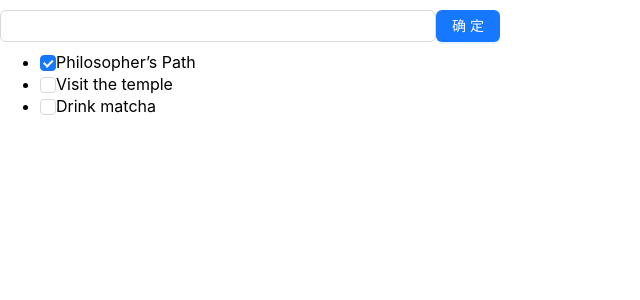
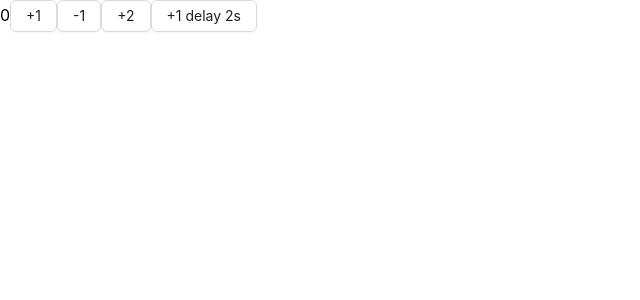
Before and after one commit to JayK0818/react-sample-code, a React (Create React App) app: page / in a window 1280 px wide. Shown: the top 300 px of the page, without its empty margins (0-640 px from the left). Built offline with nearby package versions, Linux system fonts and the light colour scheme.

Commit message:
feat: redux-thunk

```diff
--- a/src/App.tsx
+++ b/src/App.tsx
@@ -36,7 +36,8 @@ import FixedTable from './components/fixed-table'
 // import FormApp from './components/form/index'
 // import TodoApp from './components/redux/components/reselect'
 import RefApp from './components/ref/index'
-import TasksApp from './components/hooks/context-with-reducer'
+// import TasksApp from './components/hooks/context-with-reducer'
+import ThunkApp from './components/redux/components/thunk'
 
 function App() {
   return (
@@ -69,7 +70,7 @@ function App() {
 {/*       <ReduxApp />
       <FixedTable/> */}
       {/* <RefApp/> */}
-      <TasksApp/>
+      <ThunkApp/>
     </div>
   );
 }
--- /dev/null
+++ b/src/components/redux/components/thunk.tsx
@@ -0,0 +1,62 @@
+import { createSlice, configureStore, PayloadAction, createAsyncThunk } from '@reduxjs/toolkit'
+import { Button } from 'antd'
+import { Provider, useDispatch, useSelector } from 'react-redux'
+
+const counterSlice = createSlice({
+  name: 'counter',
+  initialState: 0,
+  reducers: {
+    increment: (state) => state + 1,
+    decrement: (state) => state - 1,
+    incrementByAmount: (state, action: PayloadAction<number>) => {
+      console.log('action:', action)
+      return state + action.payload
+    },
+    incrementAsync: (state) => {
+      createAsyncThunk<number>('incrementAsync', async () => {
+        let value = state
+        await new Promise(resolve => {
+          setTimeout(() => {
+          }, 2000)
+        })
+        return value + 1
+      })
+    }
+  }
+})
+const { increment, decrement, incrementAsync, incrementByAmount } = counterSlice.actions
+
+const store = configureStore({
+  reducer: {
+    counter: counterSlice.reducer
+  }
+})
+type RootState = ReturnType<typeof store.getState>
+type AppDispatch = typeof store.dispatch
+
+const useAppDispatch = useDispatch.withTypes<AppDispatch>()
+const useAppSelector = useSelector.withTypes<RootState>()
+
+const Counter = () => {
+  const counter = useAppSelector(state => state.counter)
+  const dispatch = useAppDispatch()
+  return (
+    <div>
+      <span>{ counter }</span>
+      <Button onClick={() => dispatch(increment())}>+1</Button>
+      <Button onClick={() => dispatch(decrement())}>-1</Button>
+      <Button onClick={() => dispatch(incrementByAmount(3))}>+2</Button>
+      <Button onClick={() => dispatch(incrementAsync())}>+1 delay 2s</Button>
+    </div>
+  )
+}
+
+const App = () => {
+  return (
+    <Provider store={store}>
+      <Counter/>
+    </Provider>
+  )
+}
+
+export default App
```
Also changed, not shown: src/index.tsx (+4 -4 lines), src/components/redux/readme.md.
